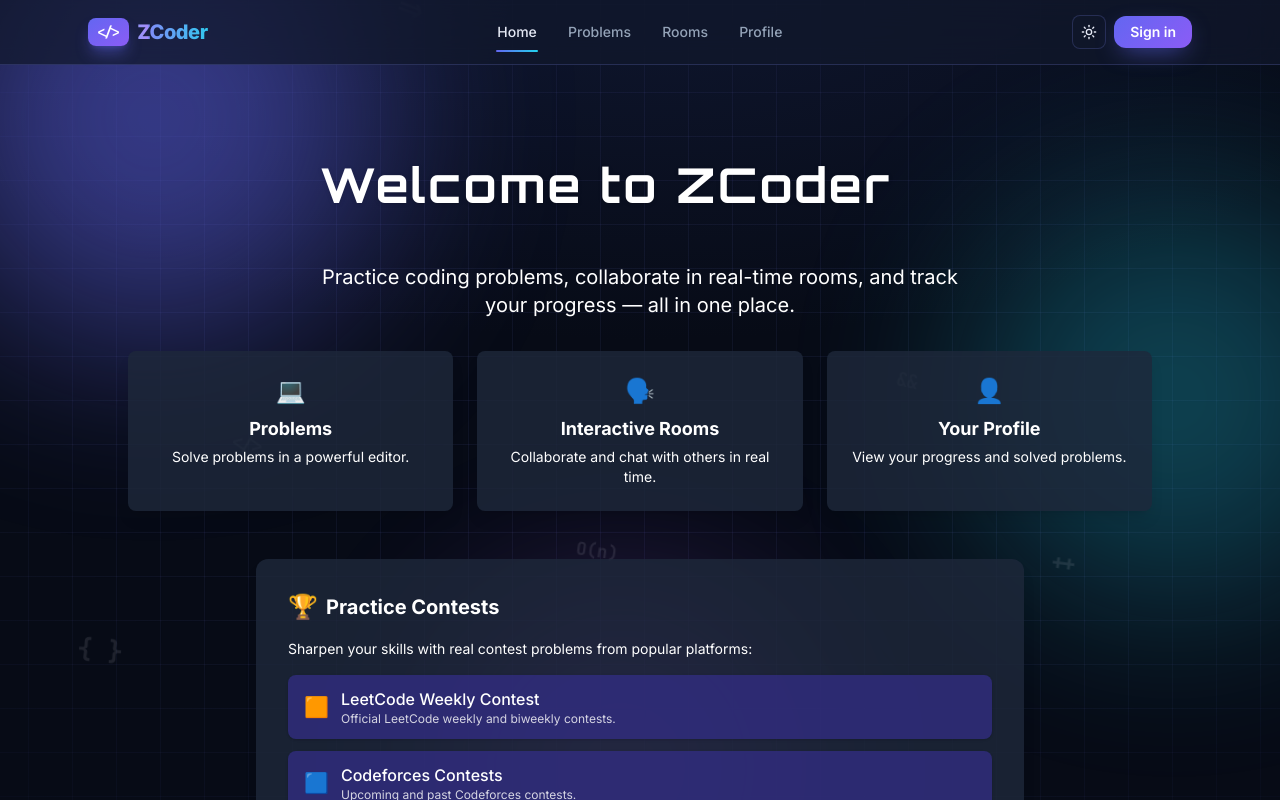
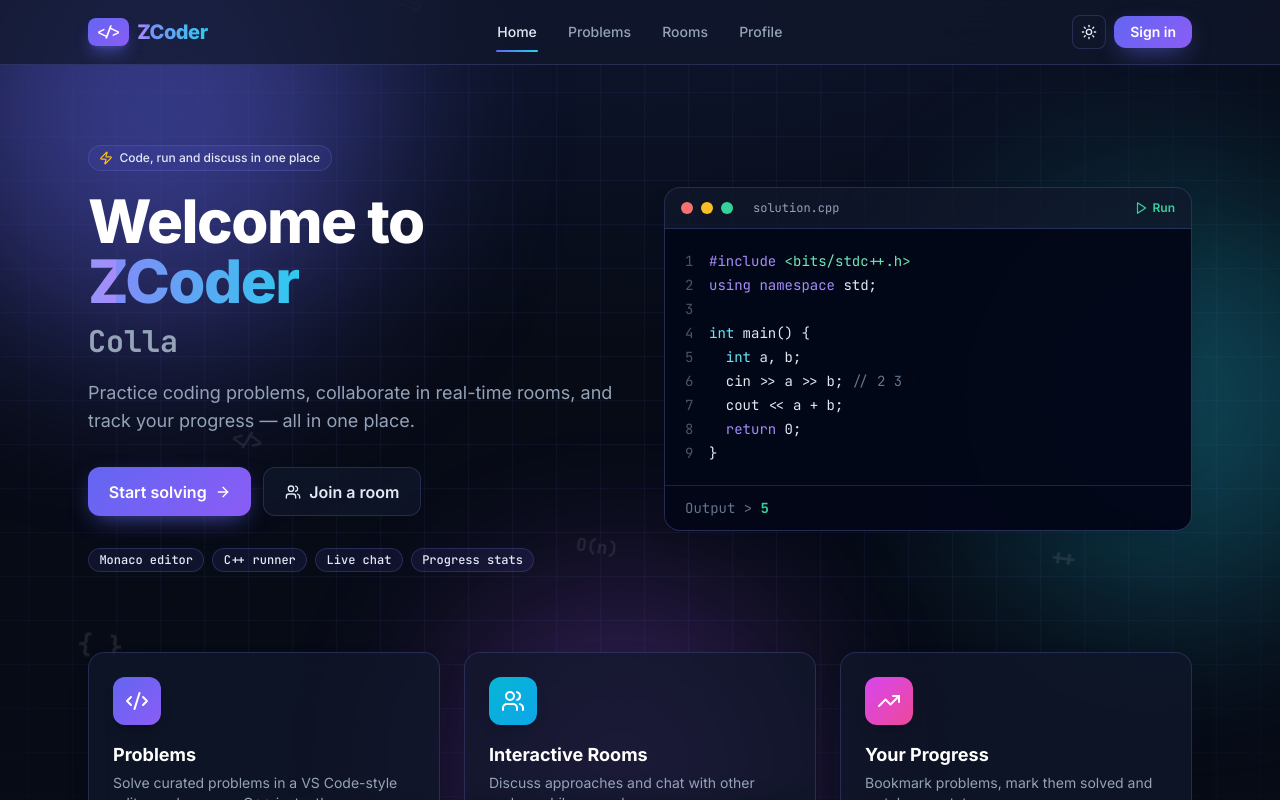
Before and after one commit to adityaj1706/zcoder, a React (Create React App) app: page / in a window 1280 px wide. Shown: the top 800 px of the page. Built offline with nearby package versions, Linux system fonts and the light colour scheme.

Commit message:
Redesign home page with hero, code window and feature cards

```diff
--- a/src/pages/Home.jsx
+++ b/src/pages/Home.jsx
@@ -1,149 +1,258 @@
 import React, { useEffect, useState } from "react";
 import { Link } from "react-router-dom";
-import { useTheme } from "../App";
+import {
+  ArrowRight,
+  Code2,
+  Users,
+  TrendingUp,
+  Trophy,
+  Play,
+  ExternalLink,
+  Zap,
+} from "lucide-react";
+
+const words = ["Practice.", "Collaborate.", "Level up."];
+
+const features = [
+  {
+    to: "/problems",
+    icon: Code2,
+    title: "Problems",
+    desc: "Solve curated problems in a VS Code-style editor and run your C++ instantly.",
+    accent: "from-indigo-500 to-violet-500",
+  },
+  {
+    to: "/rooms",
+    icon: Users,
+    title: "Interactive Rooms",
+    desc: "Discuss approaches and chat with other coders while you solve.",
+    accent: "from-cyan-500 to-sky-500",
+  },
+  {
+    to: "/profile",
+    icon: TrendingUp,
+    title: "Your Progress",
+    desc: "Bookmark problems, mark them solved and watch your stats grow.",
+    accent: "from-fuchsia-500 to-pink-500",
+  },
+];
 
 const contestLinks = [
   {
-    name: "LeetCode Weekly Contest",
+    name: "LeetCode Contests",
     url: "https://leetcode.com/contest/",
-    icon: "🟧",
-    desc: "Official LeetCode weekly and biweekly contests.",
+    desc: "Weekly and biweekly contests.",
+    dot: "bg-orange-400",
   },
   {
     name: "Codeforces Contests",
     url: "https://codeforces.com/contests",
-    icon: "🟦",
-    desc: "Upcoming and past Codeforces contests.",
+    desc: "Upcoming and past rounds.",
+    dot: "bg-sky-400",
   },
   {
     name: "AtCoder Contests",
     url: "https://atcoder.jp/contests/",
-    icon: "🟩",
-    desc: "Practice with AtCoder programming contests.",
+    desc: "Beginner to grand contests.",
+    dot: "bg-emerald-400",
   },
 ];
 
+// Lines of the demo snippet shown in the hero code window
+const K = ({ children }) => <span className="text-violet-400">{children}</span>;
+const T = ({ children }) => <span className="text-cyan-300">{children}</span>;
+const S = ({ children }) => <span className="text-emerald-300">{children}</span>;
+const C = ({ children }) => <span className="text-slate-500">{children}</span>;
+
+const codeLines = [
+  <>
+    <K>#include</K> <S>&lt;bits/stdc++.h&gt;</S>
+  </>,
+  <>
+    <K>using namespace</K> std;
+  </>,
+  <>&nbsp;</>,
+  <>
+    <T>int</T> main() {"{"}
+  </>,
+  <>
+    {"  "}
+    <T>int</T> a, b;
+  </>,
+  <>
+    {"  "}cin &gt;&gt; a &gt;&gt; b; <C>{"// 2 3"}</C>
+  </>,
+  <>
+    {"  "}cout &lt;&lt; a + b;
+  </>,
+  <>
+    {"  "}
+    <K>return</K> 0;
+  </>,
+  <>{"}"}</>,
+];
+
 const Home = () => {
-  const { theme } = useTheme();
-  const [showZCoder, setShowZCoder] = useState(false);
+  const [wordIndex, setWordIndex] = useState(0);
+  const [typed, setTyped] = useState("");
+  const [deleting, setDeleting] = useState(false);
 
+  // Typewriter effect for the hero headline
   useEffect(() => {
-    setShowZCoder(true);
-  }, []);
+    const word = words[wordIndex];
+    let delay = deleting ? 45 : 95;
+    if (!deleting && typed === word) delay = 1400;
+    const timer = setTimeout(() => {
+      if (!deleting && typed === word) {
+        setDeleting(true);
+      } else if (deleting && typed === "") {
+        setDeleting(false);
+        setWordIndex((i) => (i + 1) % words.length);
+      } else {
+        setTyped(word.slice(0, typed.length + (deleting ? -1 : 1)));
+      }
+    }, delay);
+    return () => clearTimeout(timer);
+  }, [typed, deleting, wordIndex]);
 
   return (
+    <div className="relative z-[1] max-w-6xl mx-auto px-4 md:px-6 pb-16">
+      {/* Hero */}
+      <section className="grid lg:grid-cols-2 gap-12 items-center pt-14 md:pt-20">
+        <div className="fade-up">
+          <span className="chip mb-5 gap-1.5">
+            <Zap className="w-3.5 h-3.5 text-amber-400" />
+            Code, run and discuss in one place
+          </span>
+          <h1 className="text-4xl md:text-6xl font-extrabold tracking-tight leading-tight">
+            Welcome to <span className="gradient-text">ZCoder</span>
+          </h1>
+          <div className="mt-3 h-10 text-2xl md:text-3xl font-bold font-mono text-muted">
+            <span className="cursor-blink">{typed}</span>
+          </div>
+          <p className="mt-4 text-base md:text-lg text-muted max-w-xl">
+            Practice coding problems, collaborate in real-time rooms, and track
+            your progress — all in one place.
+          </p>
+          <div className="mt-8 flex flex-wrap gap-3">
+            <Link to="/problems" className="btn-primary">
+              Start solving <ArrowRight className="w-4 h-4" />
+            </Link>
+            <Link to="/rooms" className="btn-ghost">
+              <Users className="w-4 h-4" /> Join a room
+            </Link>
+          </div>
+          <div className="mt-8 flex flex-wrap gap-2 text-xs font-mono">
+            <span className="chip">Monaco editor</span>
+            <span className="chip">C++ runner</span>
+            <span className="chip">Live chat</span>
+            <span className="chip">Progress stats</span>
+          </div>
+        </div>
+
+        {/* Code window */}
+        <div className="fade-up delay-2">
+          <div className="glass-card hover-lift overflow-hidden shadow-2xl">
             <div
-      className={`flex flex-col items-center justify-start pt-24 min-h-[80vh] transition-colors duration-300
-        ${theme === "dark" ? "text-white" : "text-gray-900"}`}
-      style={{ position: "relative", zIndex: 1 }}
+              className="flex items-center justify-between px-4 py-3 border-b"
+              style={{ borderColor: "var(--border)" }}
             >
-      <div className="flex justify-center mb-8">
-        <h1
-          className={`text-4xl md:text-5xl font-extrabold mb-4 drop-shadow ${
-            theme === "dark" ? "text-white" : "text-blue-900"
-          }`}
-          style={{
-            fontFamily: "'Orbitron', sans-serif",
-            display: "inline-block",
-            verticalAlign: "middle",
-          }}
+              <div className="flex items-center gap-2">
+                <span className="w-3 h-3 rounded-full bg-red-400" />
+                <span className="w-3 h-3 rounded-full bg-amber-400" />
+                <span className="w-3 h-3 rounded-full bg-emerald-400" />
+                <span className="ml-3 text-xs font-mono text-muted">
+                  solution.cpp
+                </span>
+              </div>
+              <span className="flex items-center gap-1 text-xs font-semibold text-emerald-400">
+                <Play className="w-3.5 h-3.5" /> Run
+              </span>
+            </div>
+            <pre className="bg-slate-950/90 text-slate-200 text-sm leading-6 p-5 overflow-x-auto">
+              {codeLines.map((line, i) => (
+                <div
+                  key={i}
+                  className="code-line"
+                  style={{ animationDelay: `${0.5 + i * 0.18}s` }}
                 >
-          <span className={showZCoder ? "typing" : ""}>Welcome to ZCoder</span>
-        </h1>
+                  <span className="inline-block w-6 text-slate-600 select-none">
+                    {i + 1}
+                  </span>
+                  {line}
                 </div>
-      <p className="text-lg md:text-xl mb-8 text-center max-w-2xl">
-        Practice coding problems, collaborate in real-time rooms, and track your
-        progress — all in one place.
-      </p>
-      {/* Main Feature Cards */}
-      <div className="grid grid-cols-1 md:grid-cols-3 gap-6 w-full max-w-5xl">
+              ))}
+            </pre>
+            <div
+              className="code-line px-5 py-3 text-sm font-mono border-t bg-slate-950/90"
+              style={{ borderColor: "var(--border)", animationDelay: "2.4s" }}
+            >
+              <span className="text-slate-500">Output &gt; </span>
+              <span className="text-emerald-400 font-bold cursor-blink">5</span>
+            </div>
+          </div>
+        </div>
+      </section>
+
+      {/* Feature cards */}
+      <section className="mt-20 grid md:grid-cols-3 gap-6">
+        {features.map((f, i) => (
           <Link
-          to="/problems"
-          className={`rounded-lg shadow-lg p-6 flex flex-col items-center transition
-            ${
-              theme === "dark"
-                ? "bg-gray-800/80 hover:bg-blue-900/80"
-                : "bg-white/80 hover:bg-blue-100/80"
-            }`}
+            key={f.to}
+            to={f.to}
+            className={`glass-card hover-lift fade-up delay-${i + 1} p-6 group`}
           >
-          <span className="text-2xl mb-2">💻</span>
-          <span className="font-bold text-lg mb-1">Problems</span>
-          <span className="text-sm text-center">
-            Solve problems in a powerful editor.
+            <div
+              className={`w-12 h-12 rounded-xl bg-gradient-to-br ${f.accent} flex items-center justify-center text-white shadow-lg mb-4 transition-transform group-hover:scale-110 group-hover:-rotate-3`}
+            >
+              <f.icon className="w-6 h-6" />
+            </div>
+            <h3 className="font-bold text-lg mb-1">{f.title}</h3>
+            <p className="text-sm text-muted">{f.desc}</p>
+            <span className="mt-4 inline-flex items-center gap-1 text-sm font-semibold text-indigo-400 opacity-0 -translate-x-2 transition group-hover:opacity-100 group-hover:translate-x-0">
+              Open <ArrowRight className="w-4 h-4" />
             </span>
           </Link>
-        <Link
-          to="/rooms"
-          className={`rounded-lg shadow-lg p-6 flex flex-col items-center transition
-            ${
-              theme === "dark"
-                ? "bg-gray-800/80 hover:bg-blue-900/80"
-                : "bg-white/80 hover:bg-blue-100/80"
-            }`}
-        >
-          <span className="text-2xl mb-2">🗣️</span>
-          <span className="font-bold text-lg mb-1">Interactive Rooms</span>
-          <span className="text-sm text-center">
-            Collaborate and chat with others in real time.
+        ))}
+      </section>
+
+      {/* Practice contests */}
+      <section className="mt-12 glass-card p-6 md:p-8 fade-up delay-3">
+        <div className="flex items-center gap-3 mb-2">
+          <span className="w-10 h-10 rounded-xl bg-gradient-to-br from-amber-400 to-orange-500 flex items-center justify-center text-white shadow-lg">
+            <Trophy className="w-5 h-5" />
           </span>
-        </Link>
-        <Link
-          to="/profile"
-          className={`rounded-lg shadow-lg p-6 flex flex-col items-center transition
-            ${
-              theme === "dark"
-                ? "bg-gray-800/80 hover:bg-blue-900/80"
-                : "bg-white/80 hover:bg-blue-100/80"
-            }`}
-        >
-          <span className="text-2xl mb-2">👤</span>
-          <span className="font-bold text-lg mb-1">Your Profile</span>
-          <span className="text-sm text-center">
-            View your progress and solved problems.
-          </span>
-        </Link>
+          <h2 className="font-bold text-xl">Practice Contests</h2>
         </div>
-      {/* Practice Contests Section */}
-      <div
-        className={`mt-12 w-full max-w-3xl rounded-xl shadow-lg p-8 transition
-          ${
-            theme === "dark"
-              ? "bg-gray-800/80 text-white"
-              : "bg-white/80 text-gray-900"
-          }`}
-      >
-        <div className="flex items-center mb-4">
-          <span className="text-2xl mr-2">🏆</span>
-          <span className="font-bold text-xl">Practice Contests</span>
-        </div>
-        <p className="mb-4 text-sm">
-          Sharpen your skills with real contest problems from popular platforms:
+        <p className="mb-5 text-sm text-muted">
+          Sharpen your skills with real contest problems from popular
+          platforms.
         </p>
-        <div className="flex flex-col gap-3">
+        <div className="grid md:grid-cols-3 gap-4">
           {contestLinks.map((contest) => (
             <a
               key={contest.name}
               href={contest.url}
               target="_blank"
               rel="noopener noreferrer"
-              className={`flex items-center gap-3 px-4 py-3 rounded-lg font-medium shadow transition
-                ${
-                  theme === "dark"
-                    ? "bg-blue-900/80 hover:bg-blue-800/80 text-white"
-                    : "bg-blue-100/80 hover:bg-blue-200/80 text-blue-900"
-                }`}
+              className="glass-card hover-lift px-4 py-4 flex items-start gap-3 group"
             >
-              <span className="text-xl">{contest.icon}</span>
-              <span>
+              <span className={`mt-1.5 w-2.5 h-2.5 rounded-full ${contest.dot}`} />
+              <span className="flex-1">
+                <span className="font-semibold flex items-center gap-1">
                   {contest.name}
-                <span className="block text-xs font-normal opacity-80">
-                  {contest.desc}
+                  <ExternalLink className="w-3.5 h-3.5 opacity-0 transition group-hover:opacity-70" />
                 </span>
+                <span className="block text-xs text-muted">{contest.desc}</span>
               </span>
             </a>
           ))}
         </div>
-      </div>
+      </section>
+
+      <footer className="mt-14 text-center text-xs text-muted font-mono">
+        {"// ZCoder — happy coding"}
+      </footer>
     </div>
   );
 };
```
Lines whose indentation alone changed are shown as unchanged.
